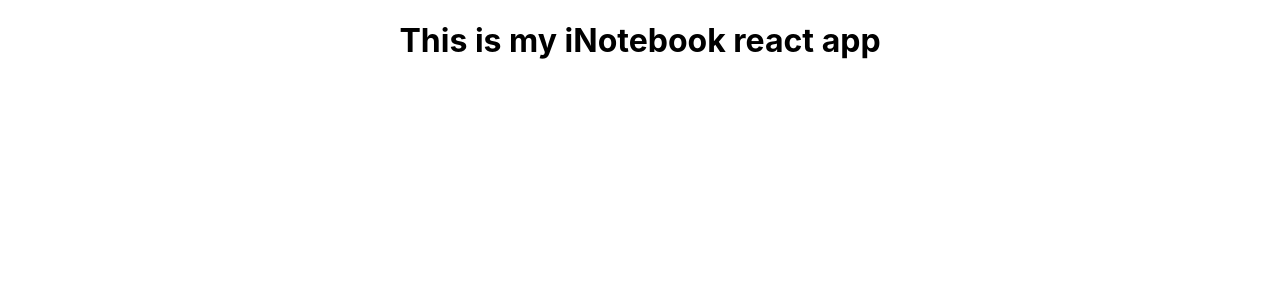
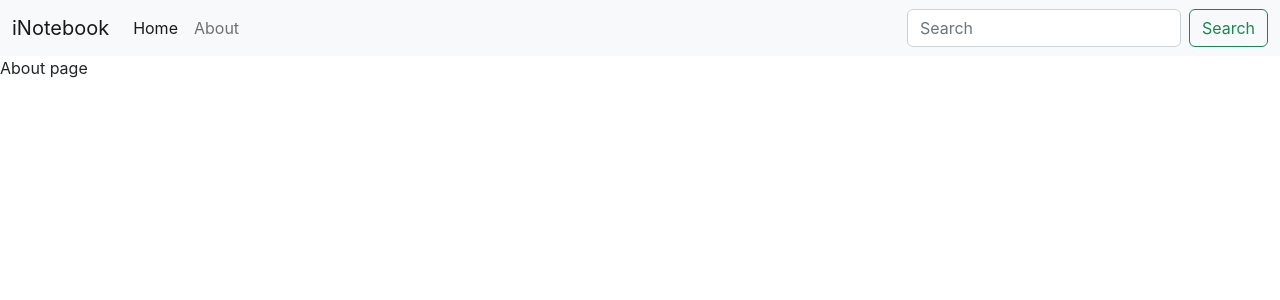
Before and after one commit to apu-1999/iNotebook, a React (Create React App) app: page /about in a window 1280 px wide. Shown: the top 300 px of the page. Built offline with nearby package versions, Linux system fonts and the light colour scheme.

Commit message:
Creating Navbar and Routes

```diff
--- a/public/index.html
+++ b/public/index.html
@@ -15,29 +15,22 @@
       user's mobile device or desktop. See https://developers.google.com/web/fundamentals/web-app-manifest/
     -->
     <link rel="manifest" href="%PUBLIC_URL%/manifest.json" />
-    <!--
-      Notice the use of %PUBLIC_URL% in the tags above.
-      It will be replaced with the URL of the `public` folder during the build.
-      Only files inside the `public` folder can be referenced from the HTML.
+    <link href="https://cdn.jsdelivr.net/npm/bootstrap@5.2.0/dist/css/bootstrap.min.css" rel="stylesheet" integrity="sha384-gH2yIJqKdNHPEq0n4Mqa/HGKIhSkIHeL5AyhkYV8i59U5AR6csBvApHHNl/vI1Bx" crossorigin="anonymous">
 
-      Unlike "/favicon.ico" or "favicon.ico", "%PUBLIC_URL%/favicon.ico" will
-      work correctly both with client-side routing and a non-root public URL.
-      Learn how to configure a non-root public URL by running `npm run build`.
-    -->
-    <title>React App</title>
+    <title>iNotebook - Your notes secured in the cloud</title>
   </head>
   <body>
     <noscript>You need to enable JavaScript to run this app.</noscript>
     <div id="root"></div>
-    <!--
-      This HTML file is a template.
-      If you open it directly in the browser, you will see an empty page.
-
-      You can add webfonts, meta tags, or analytics to this file.
-      The build step will place the bundled scripts into the <body> tag.
-
-      To begin the development, run `npm start` or `yarn start`.
-      To create a production bundle, use `npm run build` or `yarn build`.
-    -->
+    <script
+      src="https://cdn.jsdelivr.net/npm/@popperjs/core@2.11.5/dist/umd/popper.min.js"
+      integrity="sha384-Xe+8cL9oJa6tN/veChSP7q+mnSPaj5Bcu9mPX5F5xIGE0DVittaqT5lorf0EI7Vk"
+      crossorigin="anonymous"
+    ></script>
+    <script
+      src="https://cdn.jsdelivr.net/npm/bootstrap@5.2.0/dist/js/bootstrap.min.js"
+      integrity="sha384-ODmDIVzN+pFdexxHEHFBQH3/9/vQ9uori45z4JjnFsRydbmQbmL5t1tQ0culUzyK"
+      crossorigin="anonymous"
+    ></script>
   </body>
 </html>
--- a/src/App.js
+++ b/src/App.js
@@ -1,10 +1,20 @@
-import './App.css';
+import "./App.css";
+import About from "./components/About";
+import Home from "./components/Home";
+import Navbar from "./components/Navbar";
+import { BrowserRouter as Router, Routes, Route } from "react-router-dom";
 
 function App() {
   return (
-    <div className="App">
-      <h1>This is my iNotebook react app</h1>
-    </div>
+    <>
+      <Router>
+        <Navbar />
+        <Routes>
+          <Route exact path="/" element={<Home />}></Route>
+          <Route exact path="/about" element={<About />}></Route>
+        </Routes>
+      </Router>
+    </>
   );
 }
 
--- /dev/null
+++ b/src/components/About.js
@@ -0,0 +1,11 @@
+import React from 'react'
+
+const About = () => {
+  return (
+    <div>
+      About page
+    </div>
+  )
+}
+
+export default About
--- /dev/null
+++ b/src/components/Home.js
@@ -0,0 +1,11 @@
+import React from 'react'
+
+const Home = () => {
+  return (
+    <div>
+      Home page
+    </div>
+  )
+}
+
+export default Home
--- /dev/null
+++ b/src/components/Navbar.js
@@ -0,0 +1,53 @@
+import React from "react";
+import {Link} from "react-router-dom";
+
+const Navbar = () => {
+  return (
+    <nav className="navbar navbar-expand-lg bg-light">
+      <div className="container-fluid">
+        <Link className="navbar-brand" to="/">
+          iNotebook
+        </Link>
+        <button
+          className="navbar-toggler"
+          type="button"
+          data-bs-toggle="collapse"
+          data-bs-target="#navbarSupportedContent"
+          aria-controls="navbarSupportedContent"
+          aria-expanded="false"
+          aria-label="Toggle navigation"
+        >
+          <span className="navbar-toggler-icon"></span>
+        </button>
+        <div className="collapse navbar-collapse" id="navbarSupportedContent">
+          <ul className="navbar-nav me-auto mb-2 mb-lg-0">
+            <li className="nav-item">
+              <Link className="nav-link active" aria-current="page" to="/">
+                Home
+              </Link>
+            </li>
+            <li className="nav-item">
+              <Link className="nav-link" to="/about">
+                About
+              </Link>
+            </li>
+
+          </ul>
+          <form className="d-flex" role="search">
+            <input
+              className="form-control me-2"
+              type="search"
+              placeholder="Search"
+              aria-label="Search"
+            />
+            <button className="btn btn-outline-success" type="submit">
+              Search
+            </button>
+          </form>
+        </div>
+      </div>
+    </nav>
+  );
+};
+
+export default Navbar;
```
